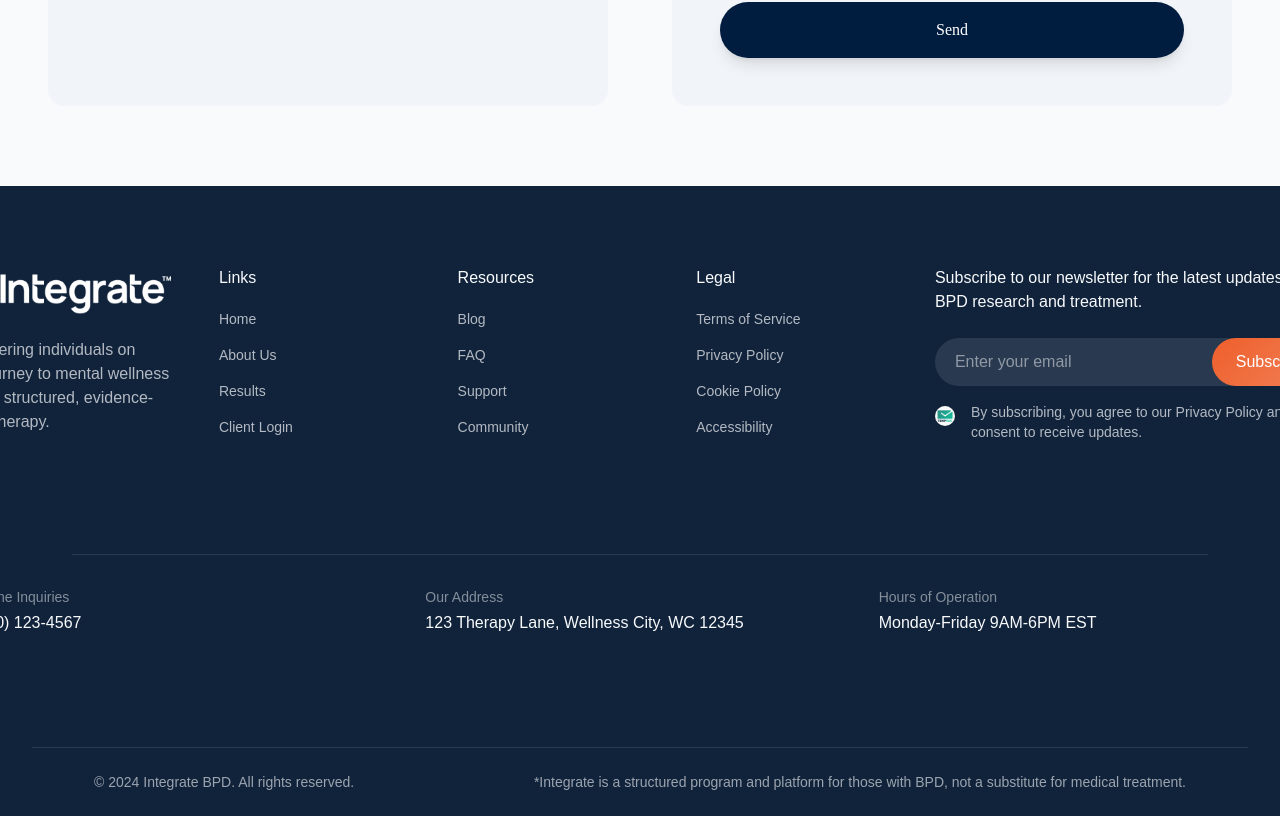
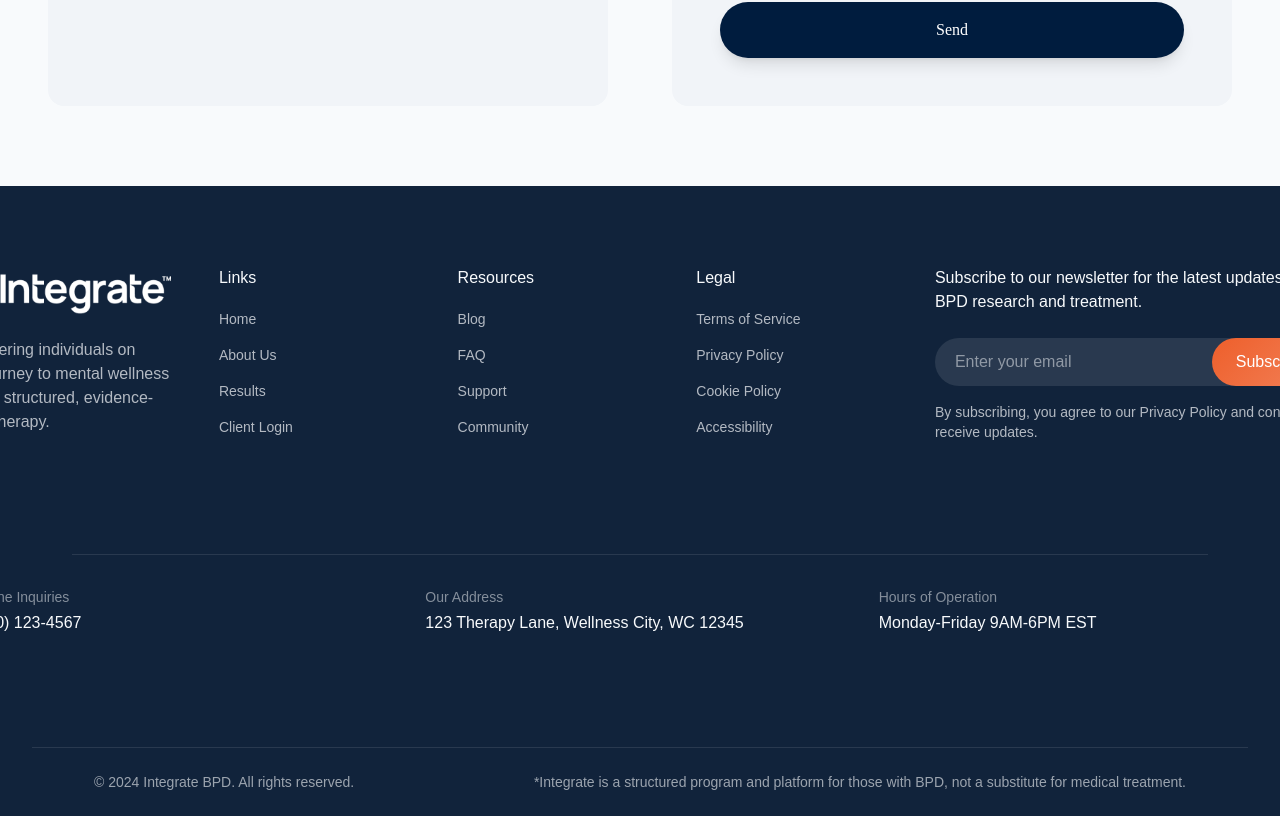
Before and after one commit to magiawala/integratebpd, a React (Vite) app: page /#/contact in a window 1280 px wide. Shown: the part 864-1680 px from the top of the page. Built offline with nearby package versions, Linux system fonts and the light colour scheme.

Commit message:
Remove mail icon from footer

```diff
--- a/src/components/Footer.tsx
+++ b/src/components/Footer.tsx
@@ -64,13 +64,7 @@ function NewsletterForm() {
                 <SubscribeButton />
             </div>
             <div className="content-stretch flex gap-[12px] items-start relative shrink-0 w-full">
-                <div className="content-stretch flex h-[24px] items-start pt-[4px] relative shrink-0 w-[24px]">
-                    <div className="relative shrink-0 size-[20px]">
-                        <div className="absolute inset-0 overflow-hidden pointer-events-none rounded-[9999px]">
-                            <img alt="" className="absolute left-0 max-w-none size-full top-0" src={imgInput} />
-                        </div>
-                    </div>
-                </div>
+
                 <div className="content-stretch flex flex-1 flex-col items-start relative shrink-0">
                     <div className="flex flex-col font-['Poppins:Regular',sans-serif] justify-center leading-[0] not-italic relative shrink-0 text-[14px] text-[rgba(248,250,252,0.7)] w-full">
                         <p className="leading-[20px] whitespace-pre-wrap">
```
